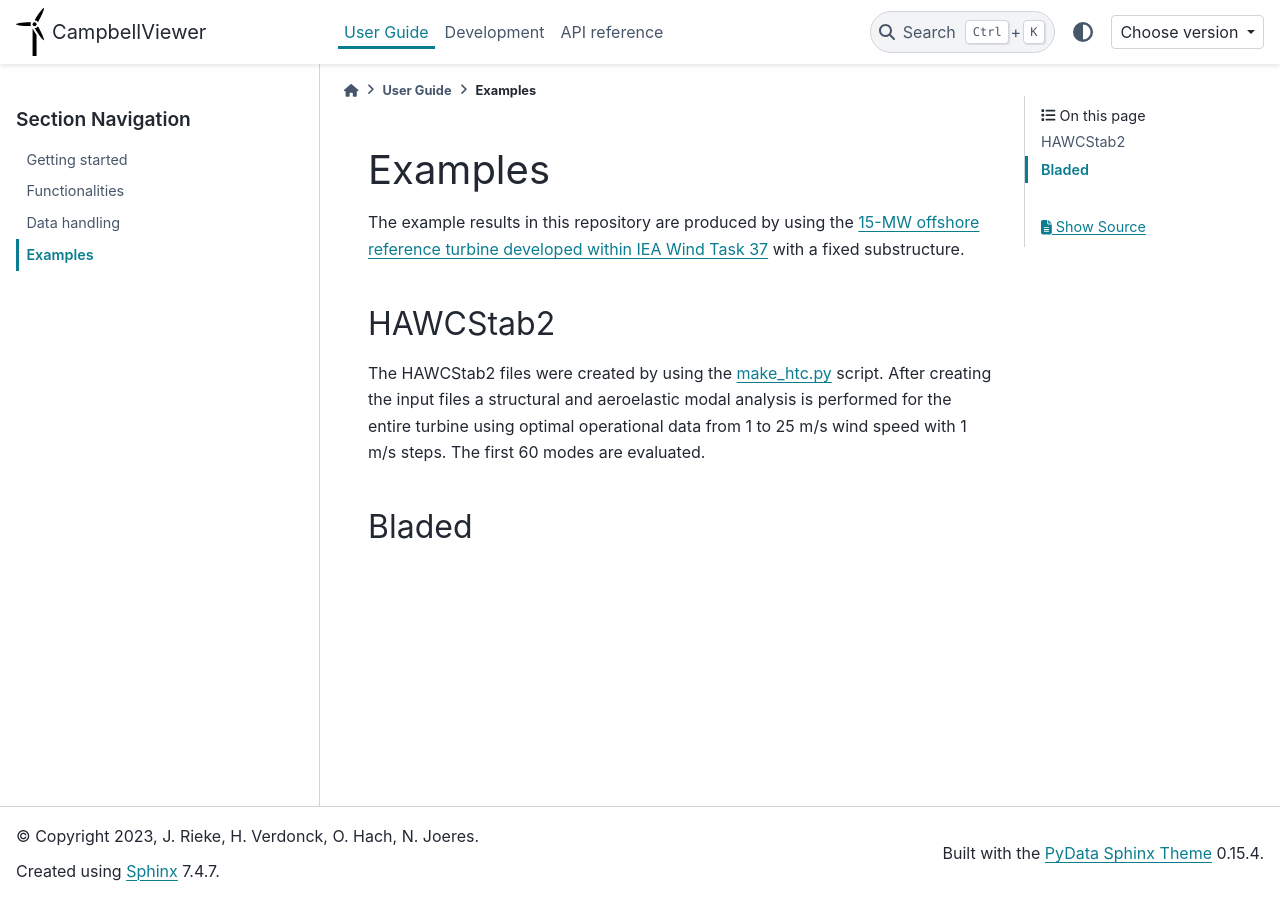
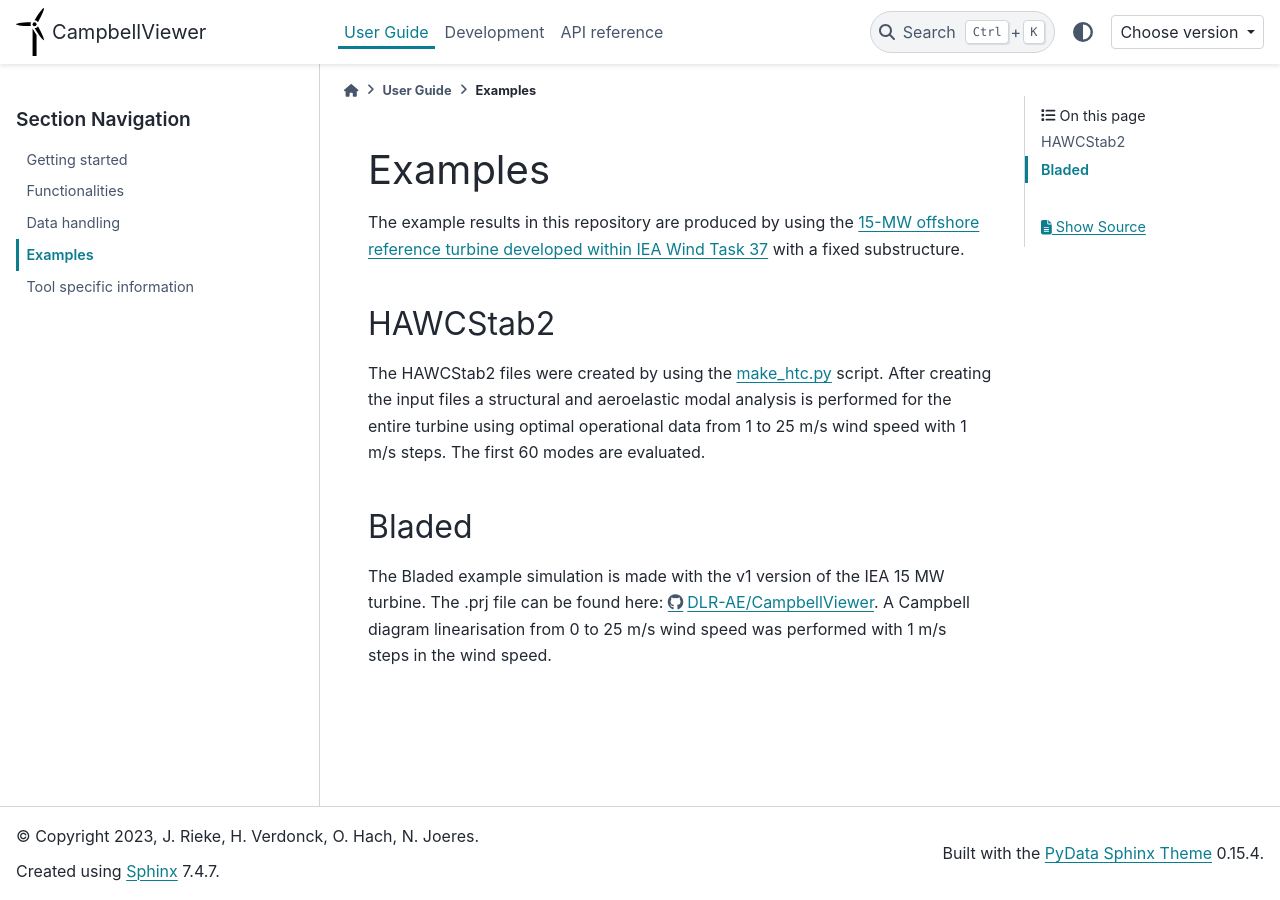
Before and after one commit to DLR-AE/CampbellViewer, a Sphinx documentation site: the page built from docs/source/user_guide/examples.rst, in a window 1280 px wide. Built offline with Sphinx 7.4.7 and the PyData theme 0.15.4, drawn with Linux system fonts in a browser that asks for light colours.

Commit message:
#52 docs: added short description of Bladed example data and some Bladed tool specific information

```diff
--- a/docs/source/user_guide.rst
+++ b/docs/source/user_guide.rst
@@ -14,3 +14,4 @@ give information on how to start and how to use the main functionalities.
     user_guide/functionality
     user_guide/data_handling
     user_guide/examples
+    user_guide/tool_specific
--- a/docs/source/user_guide/examples.rst
+++ b/docs/source/user_guide/examples.rst
@@ -18,3 +18,4 @@ wind speed with 1 m/s steps. The first 60 modes are evaluated.
 
 Bladed
 ------
+The Bladed example simulation is made with the v1 version of the IEA 15 MW turbine. The .prj file can be found here: https://github.com/DLR-AE/CampbellViewer/blob/main/examples/data/bladed/IEA15MW/15MW_NREL_DNV_v1.prj. A Campbell diagram linearisation from 0 to 25 m/s wind speed was performed with 1 m/s steps in the wind speed.
```
Also changed, not shown: docs/source/user_guide/tool_specific.rst (added, +19 -0 lines).
